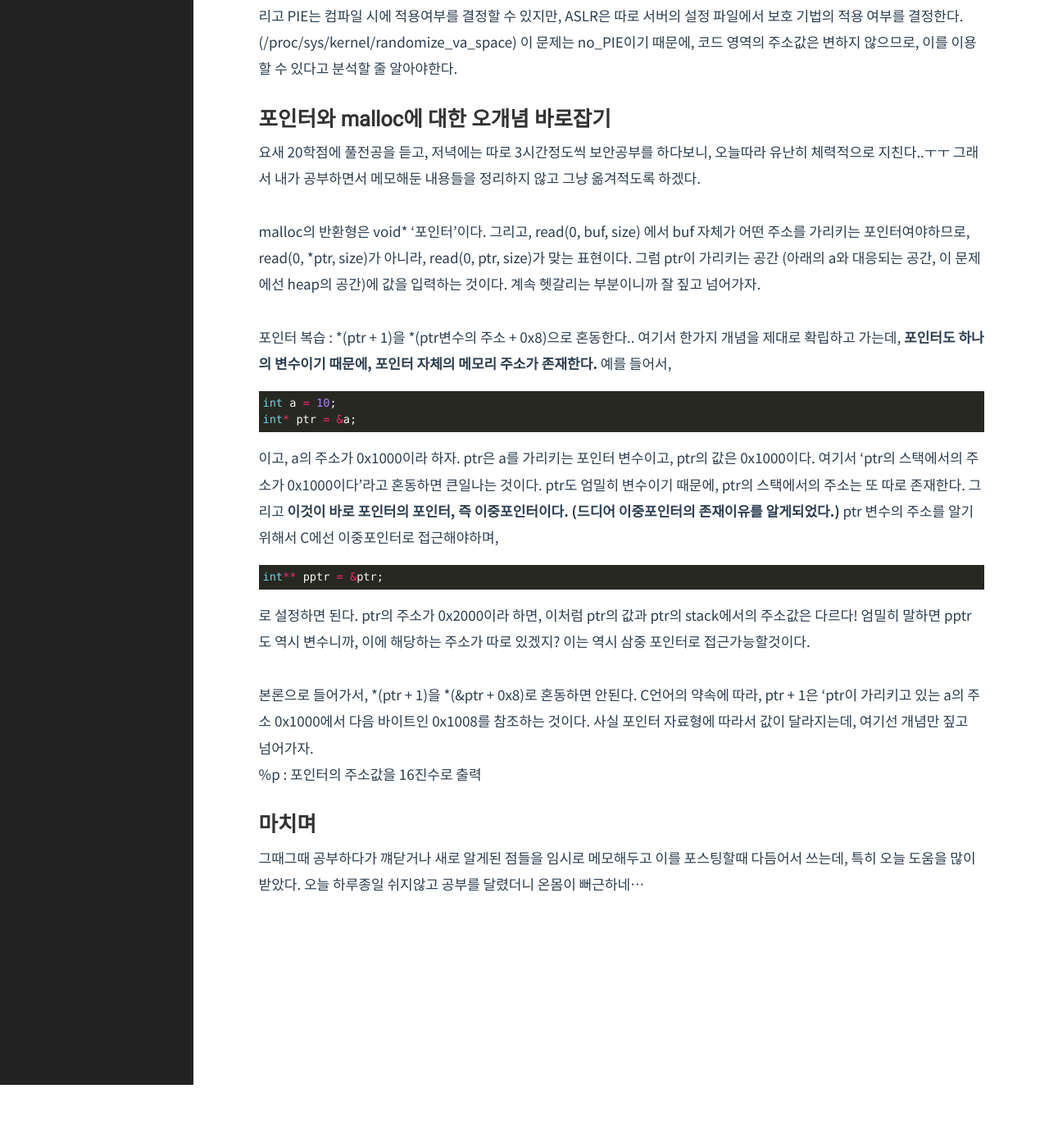
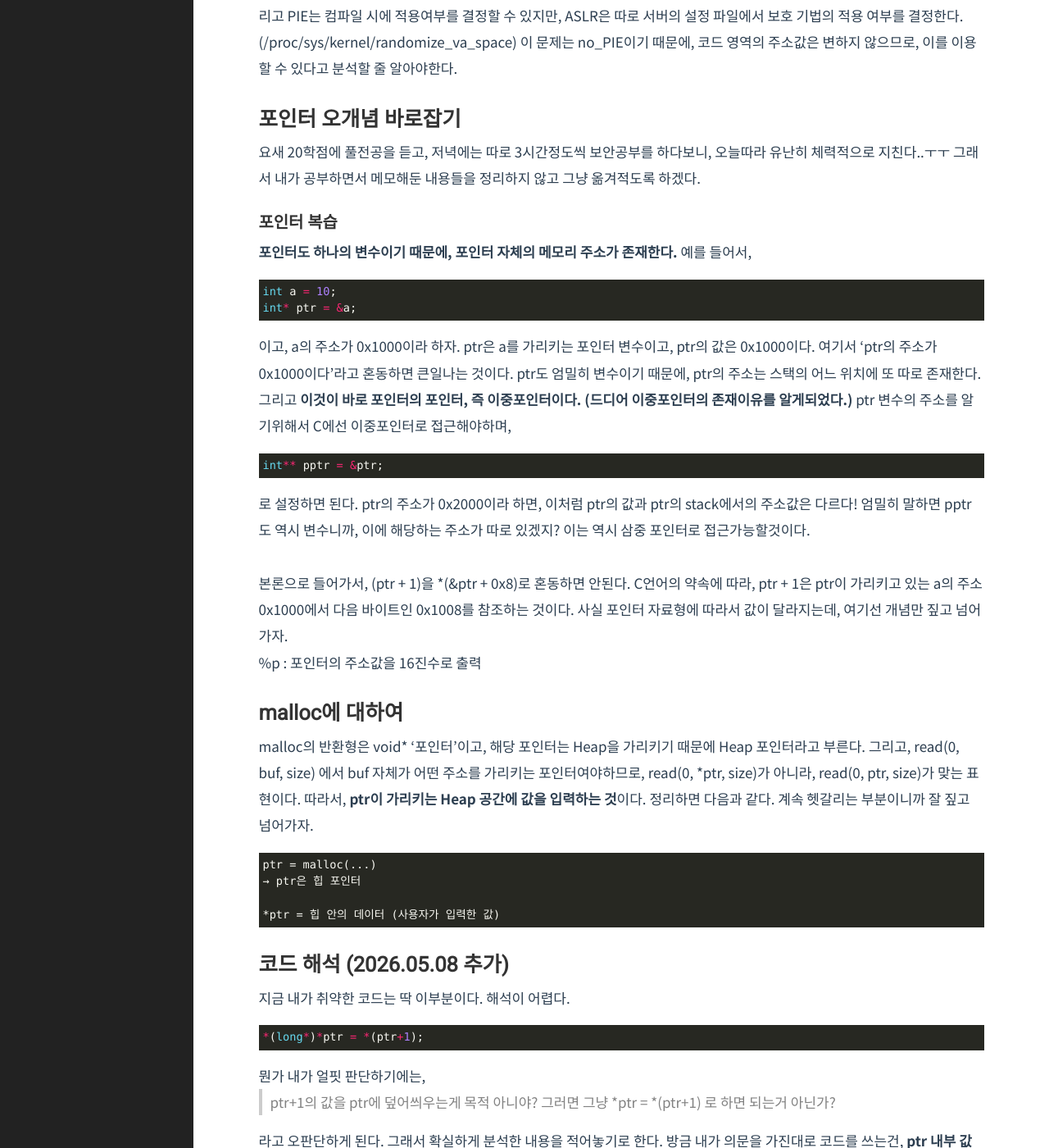
Before and after one commit to Herrtane/Herrtane.github.io, a Jekyll site: the page built from _posts/SystemHacking/2022-09-30-systemhacking-pointerandmalloc.markdown, in a window 1280 px wide and 1400 px high, scrolled down 1111 px. Shown: the whole window at 82% size. Built offline with Jekyll 4.4.1, drawn with Linux system fonts in a browser that asks for light colours; comment, search, counter and statistics services are not loaded; before the commit the page ends 2434 px from its top, so only the background shows below that; some of the changed text lies outside the part shown.

Commit message:
Update 2022-09-30-systemhacking-pointerandmalloc.markdown

````diff
--- a/_posts/SystemHacking/2022-09-30-systemhacking-pointerandmalloc.markdown
+++ b/_posts/SystemHacking/2022-09-30-systemhacking-pointerandmalloc.markdown
@@ -54,24 +54,20 @@ Dreamhack의 hook 실습 문제이다.
 
 우선, ASLR은 스택, 힙, 라이브러리 등의 영역을 실행마다 바꾸는 것인데, 코드 영역에는 PIE가 적용되지 않으면 그대로이다. 그리고 PIE는 컴파일 시에 적용여부를 결정할 수 있지만, ASLR은 따로 서버의 설정 파일에서 보호 기법의 적용 여부를 결정한다. (/proc/sys/kernel/randomize_va_space) 이 문제는 no_PIE이기 때문에, 코드 영역의 주소값은 변하지 않으므로, 이를 이용할 수 있다고 분석할 줄 알아야한다.
 
-## 포인터와 malloc에 대한 오개념 바로잡기
+## 포인터 오개념 바로잡기
 
 요새 20학점에 풀전공을 듣고, 저녁에는 따로 3시간정도씩 보안공부를 하다보니, 오늘따라 유난히 체력적으로 지친다..ㅜㅜ 그래서 내가 공부하면서 메모해둔 내용들을 정리하지 않고 그냥 옮겨적도록 하겠다.
 
-<br/>
+### 포인터 복습
 
-malloc의 반환형은 void* '포인터'이다. 그리고, read(0, buf, size) 에서 buf 자체가 어떤 주소를 가리키는 포인터여야하므로, read(0, *ptr, size)가 아니라, read(0, ptr, size)가 맞는 표현이다. 그럼 ptr이 가리키는 공간 (아래의 a와 대응되는 공간, 이 문제에선 heap의 공간)에 값을 입력하는 것이다. 계속 헷갈리는 부분이니까 잘 짚고 넘어가자.
-
-<br/>
-
-포인터 복습 : *(ptr + 1)을 *(ptr변수의 주소 + 0x8)으로 혼동한다.. 여기서 한가지 개념을 제대로 확립하고 가는데, **포인터도 하나의 변수이기 때문에, 포인터 자체의 메모리 주소가 존재한다.** 예를 들어서,
+**포인터도 하나의 변수이기 때문에, 포인터 자체의 메모리 주소가 존재한다.** 예를 들어서,
 
 ```c
 int a = 10;
 int* ptr = &a;
 ```
 
-이고, a의 주소가 0x1000이라 하자. ptr은 a를 가리키는 포인터 변수이고, ptr의 값은 0x1000이다. 여기서 'ptr의 스택에서의 주소가 0x1000이다'라고 혼동하면 큰일나는 것이다. ptr도 엄밀히 변수이기 때문에, ptr의 스택에서의 주소는 또 따로 존재한다. 그리고 **이것이 바로 포인터의 포인터, 즉 이중포인터이다. (드디어 이중포인터의 존재이유를 알게되었다.)** ptr 변수의 주소를 알기위해서 C에선 이중포인터로 접근해야하며,
+이고, a의 주소가 0x1000이라 하자. ptr은 a를 가리키는 포인터 변수이고, ptr의 값은 0x1000이다. 여기서 'ptr의 주소가 0x1000이다'라고 혼동하면 큰일나는 것이다. ptr도 엄밀히 변수이기 때문에, ptr의 주소는 스택의 어느 위치에 또 따로 존재한다. 그리고 **이것이 바로 포인터의 포인터, 즉 이중포인터이다. (드디어 이중포인터의 존재이유를 알게되었다.)** ptr 변수의 주소를 알기위해서 C에선 이중포인터로 접근해야하며,
 
 ```c
 int** pptr = &ptr;
@@ -81,9 +77,69 @@ int** pptr = &ptr;
 
 <br/>
 
-본론으로 들어가서, *(ptr + 1)을 *(&ptr + 0x8)로 혼동하면 안된다. C언어의 약속에 따라, ptr + 1은 'ptr이 가리키고 있는 a의 주소 0x1000에서 다음 바이트인 0x1008를 참조하는 것이다. 사실 포인터 자료형에 따라서 값이 달라지는데, 여기선 개념만 짚고 넘어가자.
+본론으로 들어가서, (ptr + 1)을 *(&ptr + 0x8)로 혼동하면 안된다. C언어의 약속에 따라, ptr + 1은 ptr이 가리키고 있는 a의 주소 0x1000에서 다음 바이트인 0x1008를 참조하는 것이다. 사실 포인터 자료형에 따라서 값이 달라지는데, 여기선 개념만 짚고 넘어가자.
 
 %p : 포인터의 주소값을 16진수로 출력
+
+## malloc에 대하여
+
+malloc의 반환형은 void* '포인터'이고, 해당 포인터는 Heap을 가리키기 때문에 Heap 포인터라고 부른다. 그리고, read(0, buf, size) 에서 buf 자체가 어떤 주소를 가리키는 포인터여야하므로, read(0, *ptr, size)가 아니라, read(0, ptr, size)가 맞는 표현이다. 따라서, **ptr이 가리키는 Heap 공간에 값을 입력하는 것**이다. 정리하면 다음과 같다. 계속 헷갈리는 부분이니까 잘 짚고 넘어가자.
+
+```
+ptr = malloc(...)
+→ ptr은 힙 포인터
+
+*ptr = 힙 안의 데이터 (사용자가 입력한 값)
+```
+
+## 코드 해석 (2026.05.08 추가)
+
+지금 내가 취약한 코드는 딱 이부분이다. 해석이 어렵다.
+
+```c
+*(long*)*ptr = *(ptr+1);
+```
+
+뭔가 내가 얼핏 판단하기에는,
+
+> ptr+1의 값을 ptr에 덮어씌우는게 목적 아니야? 그러면 그냥 *ptr = *(ptr+1) 로 하면 되는거 아닌가?
+
+라고 오판단하게 된다. 그래서 확실하게 분석한 내용을 적어놓기로 한다. 방금 내가 의문을 가진대로 코드를 쓰는건, **ptr 내부 값만 바꾸는 코드**이다. 즉, 아래와 같다.
+
+```c
+ptr[0] = ptr[1]; // Heap 내부에서 값만 복사
+```
+
+하지만, 지금 문제에서 말하는 코드는 **ptr[0]을 '주소'로 사용해서, 그 위치에 다른 값을 써버리는 것**이다. 즉, 아래와 같다.
+
+```c
+*(ptr[0]) = ptr[1]; // ptr[0]에 적힌 주소 (즉, 완전히 다른 위치의 주소) 에 존재하는 '값'에 ptr[1]에 적힌 값을 덮어 씌움
+```
+
+예를 들면, 다음과 같이 동작하는 것이다.
+
+```
+[ ptr ]
+ ├─ ptr[0] = 0x7ffff7dd18e8  ← 주소
+ ├─ ptr[1] = 0x7ffff7a33440  ← 값
+
+실행:
+*(ptr[0]) = ptr[1]
+
+결과:
+메모리 0x7ffff7dd18e8 위치에 0x7ffff7a33440을 써버림
+```
+
+중간에 존재하는 (long*) 캐스팅은,
+
+> ptr[0]에 들어있는 값을 주소(long*)로 취급하겠다.
+
+라는 의미이다. 따라서, 이 성질을 이용해서 **Arbitrary address write**를 달성하기 위해 다음과 같이 익스플로잇을 설계할 수 있는 것이다.
+
+```
+ptr[0] = __free_hook 주소
+ptr[1] = system 주소
+```
 
 ## 마치며
 
````
